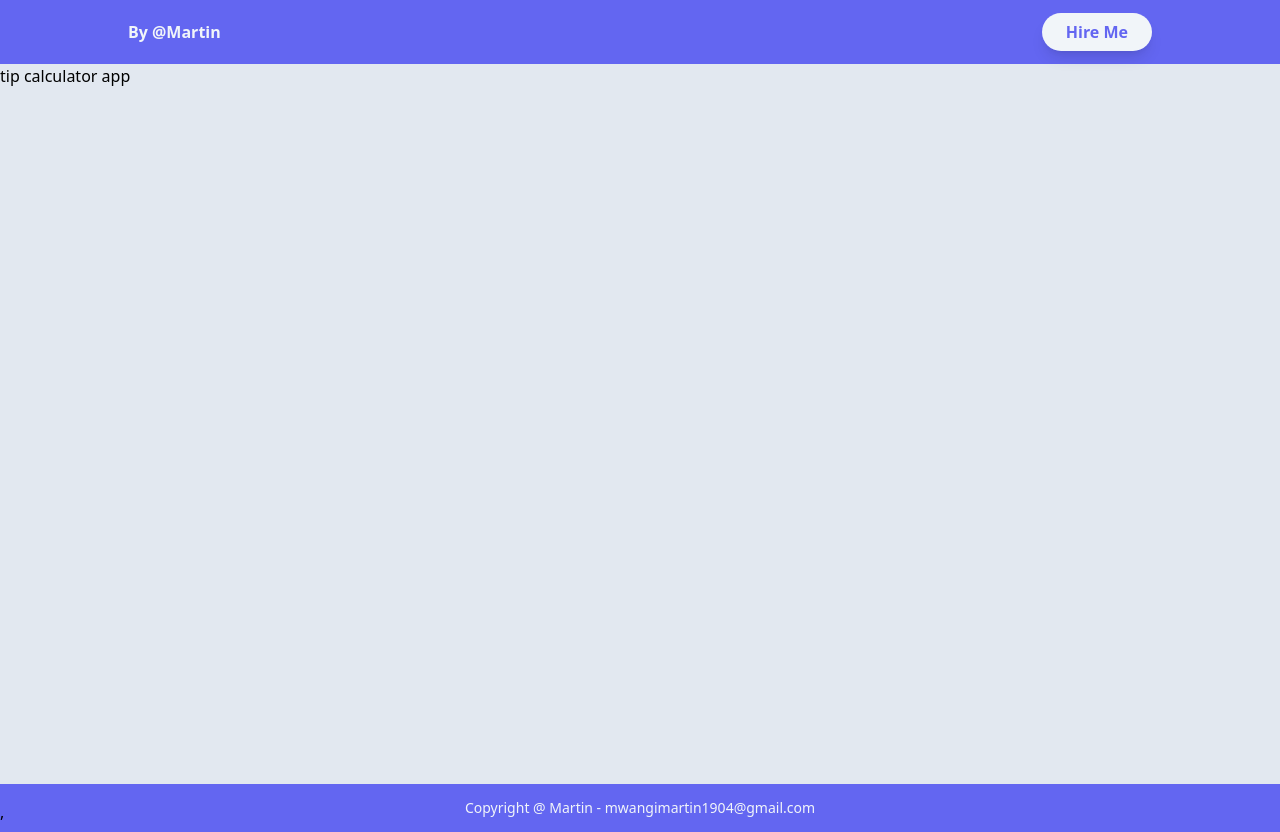
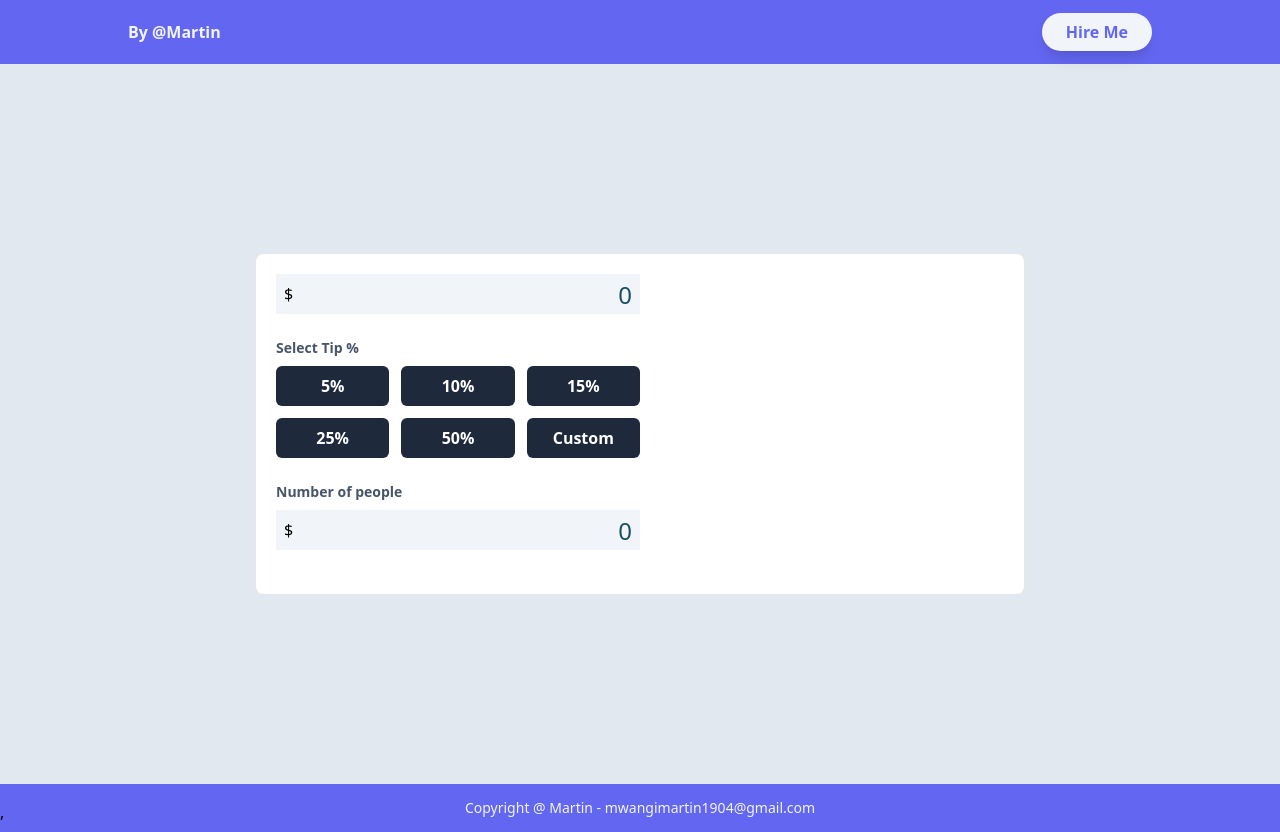
Before and after one commit to marville001/frontend-challenges, a React (Create React App) app: page /challenge/tca1do in a window 1280 px wide. Built offline with nearby package versions, Linux system fonts and the light colour scheme.

Commit message:
Input side created

```diff
--- a/src/pages/TipCalculatorApp/TipCalculatorApp.jsx
+++ b/src/pages/TipCalculatorApp/TipCalculatorApp.jsx
@@ -1,11 +1,60 @@
-import React from 'react'
+import React from "react";
+
+// - Very dark cyan: hsl(183, 100%, 15%)
+// - Dark grayish cyan: hsl(186, 14%, 43%)
+// - Dark grayish cyan: hsl(184, 14%, 56%)
+// - Light grayish cyan: hsl(185, 41%, 84%)
+// - Light grayish cyan: hsl(189, 41%, 97%)
+// - White: hsl(0, 0%, 100%)
 
 const TipCalculatorApp = () => {
-    return (
-        <div className=''>
-            <h3>tip calculator app</h3>
+  return (
+    <div className="flex items-center justify-center min-h-[90vh]">
+      <div className="bg-white p-5 rounded-lg grid grid-cols-1 md:grid-cols-2">
+        <div>
+          <div className="relative bg-slate-100 mb-6">
+            <input
+              type="text"
+              className="w-full bg-transparent h-10 rounded p-2 py-3 text-right text-2xl focus:outline-cyan-400 text-cyan-900"
+              defaultValue={0}
+            />
+            <span className="absolute left-2 top-1/2 -translate-y-1/2">$</span>
+          </div>
+          <h3 className="text-sm text-slate-600 font-bold">Select Tip %</h3>
+          <div className="grid grid-cols-3 grid-rows-2 gap-3 mt-2 mb-6">
+            <div className="bg-slate-800 p-4 cursor-pointer py-2 text-center text-white font-bold rounded-md hover:bg-cyan-100 hover:text-slate-700">
+              5%
+            </div>
+            <div className="bg-slate-800 p-4 cursor-pointer py-2 text-center text-white font-bold rounded-md hover:bg-cyan-100 hover:text-slate-700">
+              10%
+            </div>
+            <div className="bg-slate-800 p-4 cursor-pointer py-2 text-center text-white font-bold rounded-md hover:bg-cyan-100 hover:text-slate-700">
+              15%
+            </div>
+            <div className="bg-slate-800 p-4 cursor-pointer py-2 text-center text-white font-bold rounded-md hover:bg-cyan-100 hover:text-slate-700">
+              25%
+            </div>
+            <div className="bg-slate-800 p-4 cursor-pointer py-2 text-center text-white font-bold rounded-md hover:bg-cyan-100 hover:text-slate-700">
+              50%
+            </div>
+            <div className="bg-slate-800 p-4 cursor-pointer py-2 text-center text-white font-bold rounded-md hover:bg-cyan-100 hover:text-slate-700">
+              Custom
+            </div>
+          </div>
+
+          <h3 className="text-sm text-slate-600 font-bold">Number of people</h3>
+          <div className="relative bg-slate-100 mt-2 mb-6">
+            <input
+              type="text"
+              className="w-full bg-transparent h-10 rounded p-2 py-3 text-right text-2xl focus:outline-cyan-400 text-cyan-900"
+              defaultValue={0}
+            />
+            <span className="absolute left-2 top-1/2 -translate-y-1/2">$</span>
+          </div>
         </div>
-    )
-}
+      </div>
+    </div>
+  );
+};
 
-export default TipCalculatorApp
+export default TipCalculatorApp;
```
